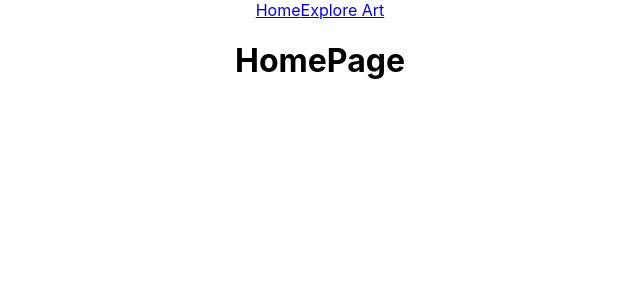
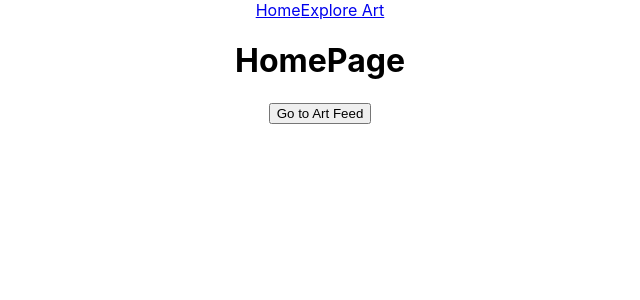
Before and after one commit to Flipmemax/art-feed-app, a React (Create React App) app: page / in a window 1280 px wide. Shown: the top 300 px of the page, without its empty margins (320-960 px from the left). Built offline with nearby package versions, Linux system fonts and the light colour scheme.

Commit message:
add "go to art feed" button

```diff
--- a/src/pages/HomePage.js
+++ b/src/pages/HomePage.js
@@ -1,7 +1,12 @@
+import { Link } from "react-router-dom";
+
 export default function HomePage() {
   return (
     <div>
       <h1>HomePage</h1>
+      <Link to="/art">
+        <button>Go to Art Feed</button>
+      </Link>
     </div>
   );
 }
```
